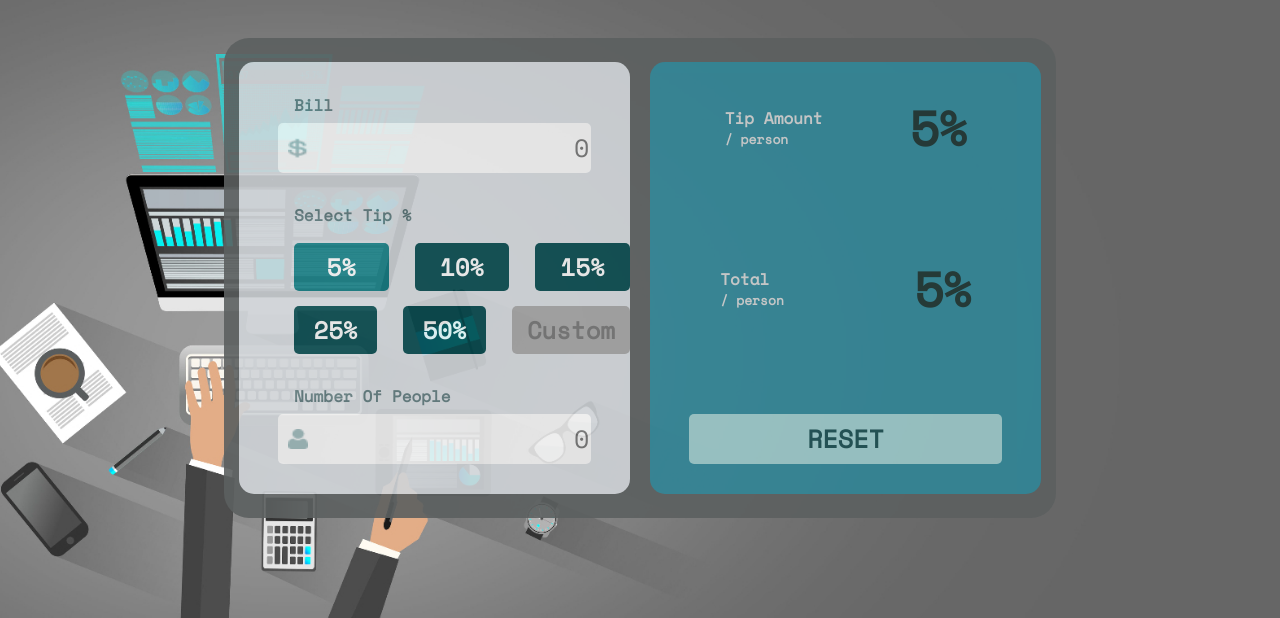
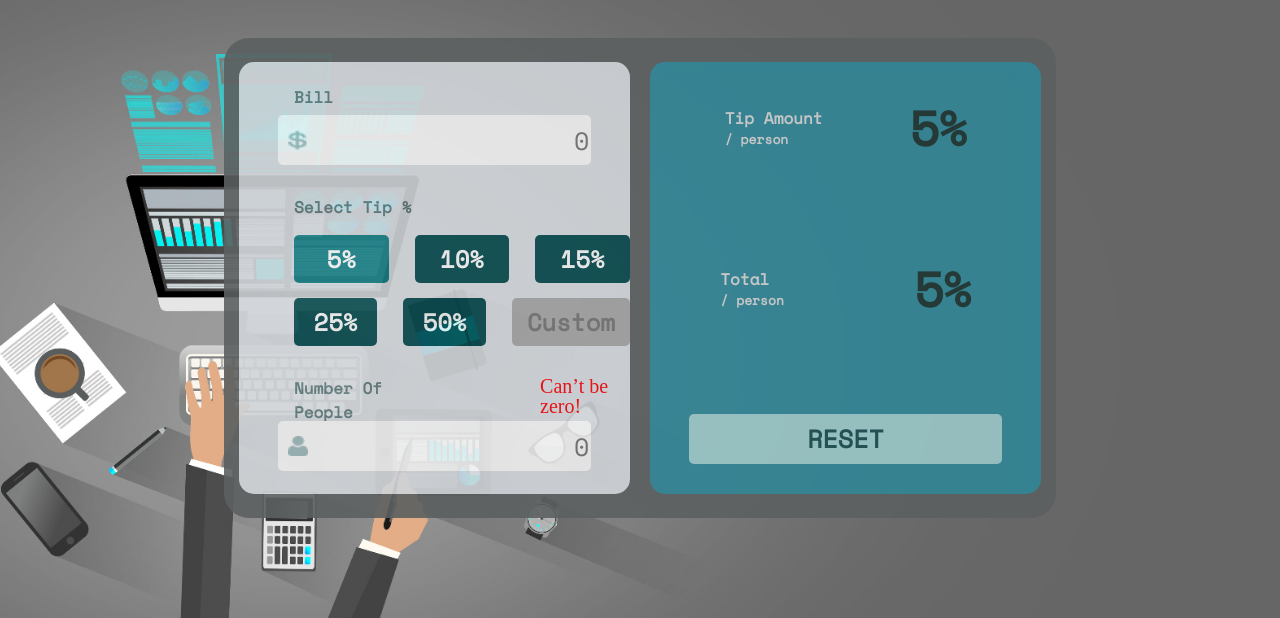
Before and after one commit to gogolashvili/-tip-calculator-app--5-, a plain HTML site: page index.html in a window 1280 px wide. Both pictures are taken after a click on the button "5%". Shown: the part 182-800 px from the top of the page. Drawn offline with nearby package versions, Linux system fonts and the light colour scheme.

Commit message:
add function

```diff
--- a/index.html
+++ b/index.html
@@ -40,7 +40,10 @@
             </div>
           </div>
           <div class="peoplenumber">
-            <label>Number Of People</label>
+            <div class="peoplenum">
+              <label>Number Of People</label>
+              <p>Can’t be zero!</p>
+            </div>
             <div class="div2">
               <div class="mendiv">
                 <img class="men" src="./photo/people.png" />
--- a/main.js
+++ b/main.js
@@ -5,11 +5,19 @@ let amount = document.querySelector("h3");
 let total = document.querySelector("h4");
 let reset = document.querySelector(".reset");
 let percent = document.querySelectorAll("button");
-console.log(percent);
+let warning = document.querySelector("p");
 
 let billInput = 0;
 let customInput = 0;
 let personInput = 0;
+
+percent.forEach((x) => {
+  x.addEventListener("click", function () {
+    if (person.value == 0) {
+      warning.style.display = "block";
+    }
+  });
+});
 
 function calculateTip() {
   if (billInput && personInput) {
@@ -72,4 +80,5 @@ reset.addEventListener("click", function () {
   percent.forEach((x) => {
     x.className = "button";
   });
+  warning.style.display = "none";
 });
--- a/style.css
+++ b/style.css
@@ -56,6 +56,19 @@ label {
   font-weight: 700;
   line-height: 24px;
   color: #5e7a7d;
+}
+.bill1 {
+  display: flex;
+  gap: 120px;
+}
+.peoplenum {
+  display: flex;
+  gap: 120px;
+}
+p {
+  color: red;
+  font-size: 20px;
+  display: none;
 }
 .input1 {
   width: 70%;
```
